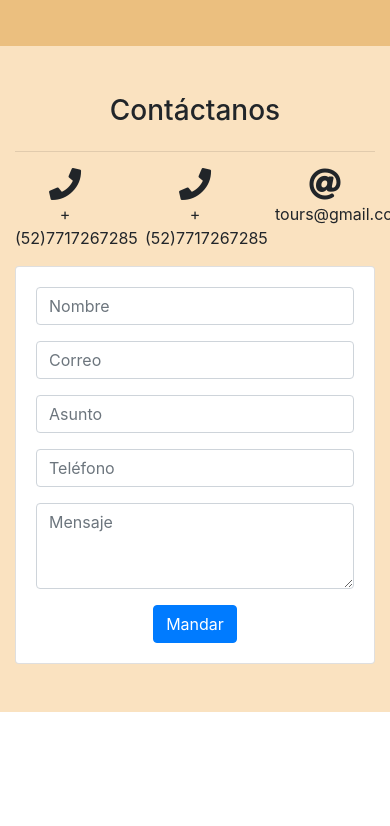
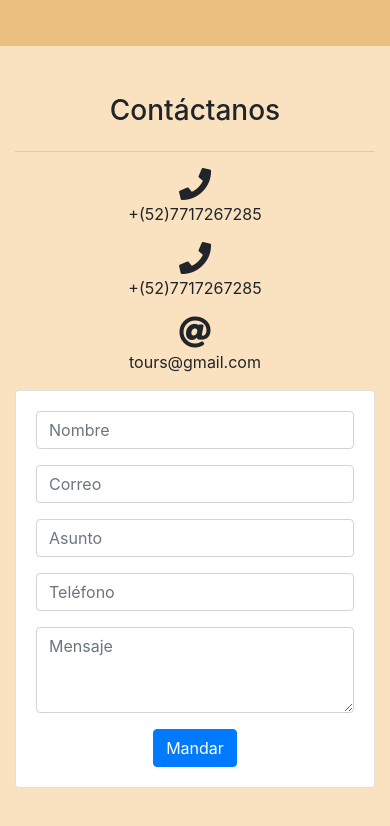
Before and after one commit to LuisDgzA/2nd, a plain HTML site: page tecnica/turismo/index.html in a window 390 px wide. Shown: the part 2701-3527 px from the top of the page. Before the commit the page ends 3413 px from the top, so only its background shows below. Drawn offline with nearby package versions, Linux system fonts and the light colour scheme.

Commit message:
actualizacion

```diff
--- a/tecnica/turismo/index.html
+++ b/tecnica/turismo/index.html
@@ -110,15 +110,15 @@
             <h3 class="text-center mb-4 pt-5">Contáctanos</h3>
             <hr>
             <div class="row">
-                <div class="col-4 text-center">
+                <div class="col-12 col-sm-12 col-md-4 col-lg-4 text-center">
                     <i class="fas fa-phone fa-2x"></i>
                     <p>+(52)7717267285</p>
                 </div>
-                <div class="col-4 text-center">
+                <div class="col-12 col-sm-12 col-md-4 col-lg-4 text-center">
                     <i class="fas fa-phone fa-2x"></i>
                     <p>+(52)7717267285</p>
                 </div>
-                <div class="col-4 text-center">
+                <div class="col-12 col-sm-12 col-md-4 col-lg-4 text-center">
                     <i class="fas fa-at fa-2x"></i>
                     <p>tours@gmail.com</p>
                 </div>
```
